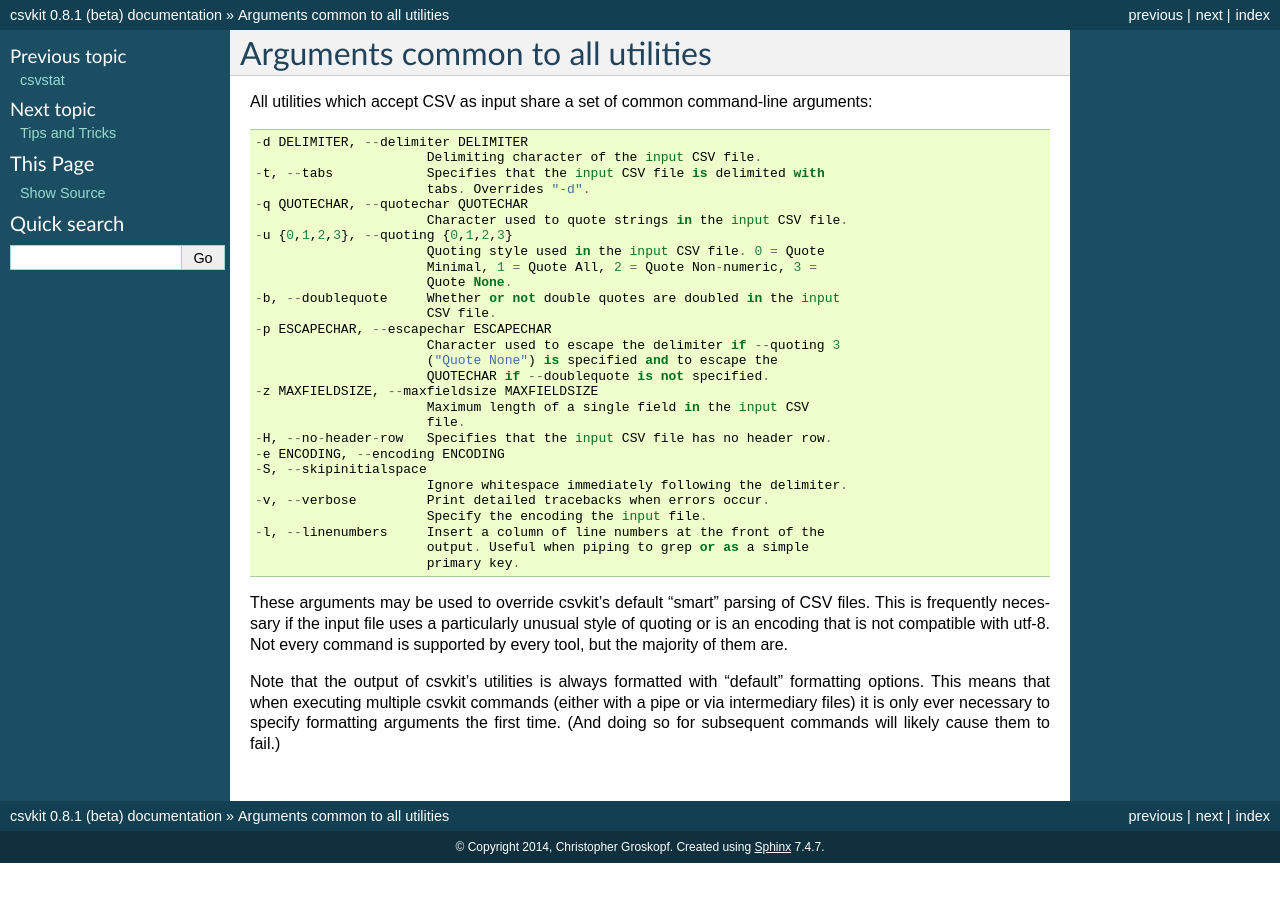
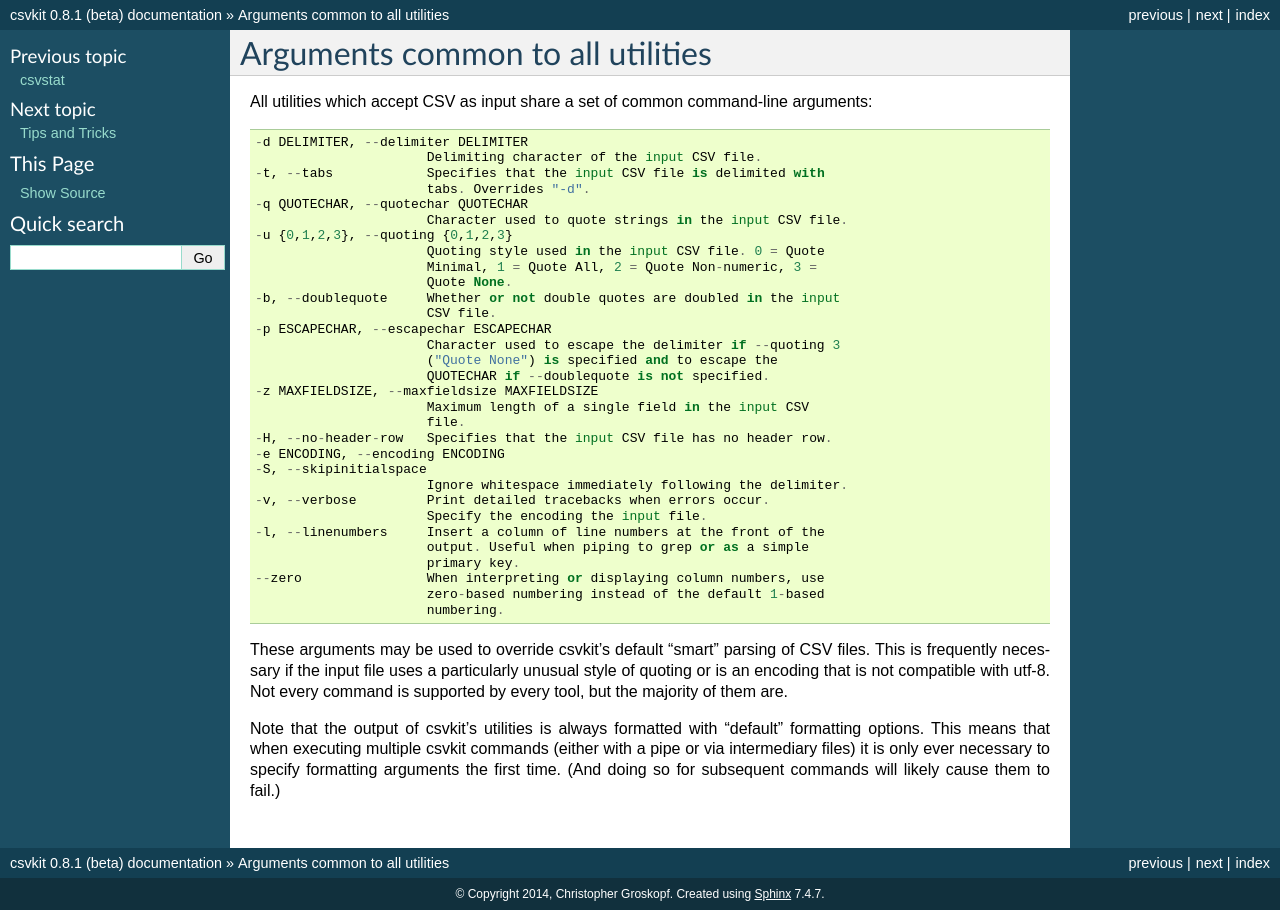
Before and after one commit to wireservice/csvkit, a Sphinx documentation site: the page built from docs/common_arguments.rst, in a window 1280 px wide. Built offline with Sphinx 7.4.7, drawn with Linux system fonts in a browser that asks for light colours.

Commit message:
Add missing documentation for --zero. Closes #323.

```diff
--- a/docs/common_arguments.rst
+++ b/docs/common_arguments.rst
@@ -32,6 +32,9 @@
   -l, --linenumbers     Insert a column of line numbers at the front of the
                         output. Useful when piping to grep or as a simple
                         primary key.
+  --zero                When interpreting or displaying column numbers, use
+                        zero-based numbering instead of the default 1-based
+                        numbering.
 
 These arguments may be used to override csvkit's default "smart" parsing of CSV files. This is frequently necessary if the input file uses a particularly unusual style of quoting or is an encoding that is not compatible with utf-8. Not every command is supported by every tool, but the majority of them are.
 
```
